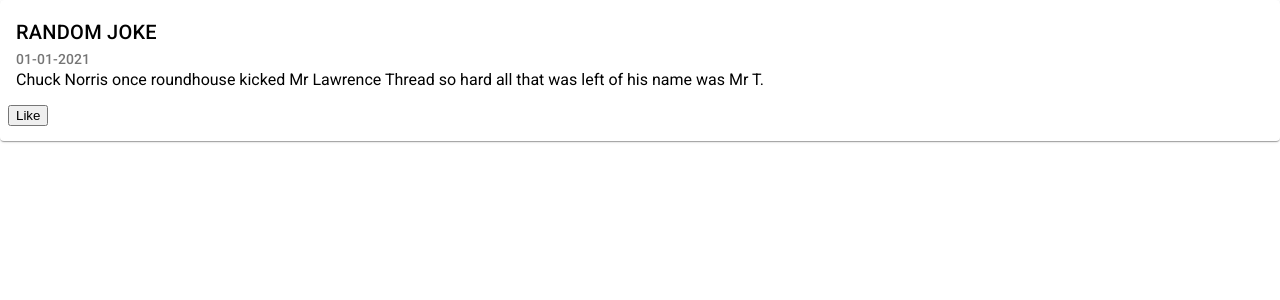
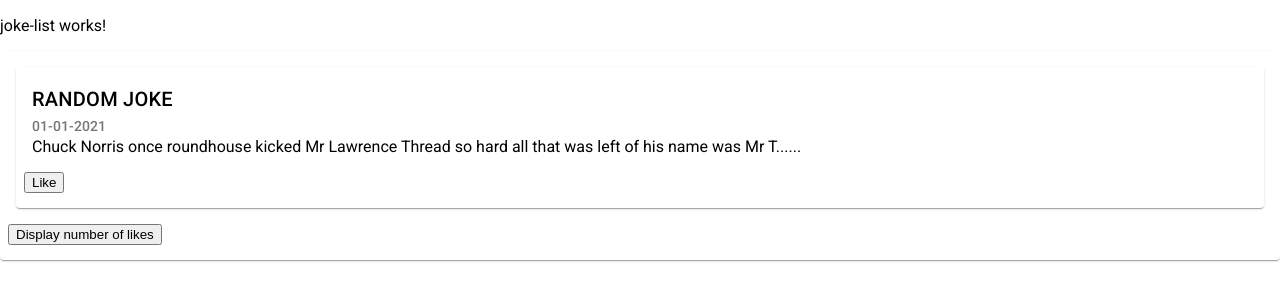
Before and after one commit to buj99/AngularIntermidieteTraining_27_3_2023, an Angular app in the folder chuck-app/: page / in a window 1280 px wide. Shown: the top 300 px of the page. Built offline with nearby package versions, Linux system fonts and the light colour scheme.

Commit message:
Add ViewChild and Standalone component + Pipe

```diff
--- a/chuck-app/src/app/app.component.html
+++ b/chuck-app/src/app/app.component.html
@@ -1 +1,11 @@
-<app-joke-card [joke]="joke" (like)="logLike()"></app-joke-card>
+<app-joke-list></app-joke-list>
+
+
+<mat-card>
+  <mat-card-content>
+    <app-joke-card [joke]="joke" (like)="logLike()"></app-joke-card>
+  </mat-card-content>
+  <mat-card-actions>
+    <button (click)="logLikesNumber()"> Display number of likes </button>
+  </mat-card-actions>
+</mat-card>
--- a/chuck-app/src/app/app.component.ts
+++ b/chuck-app/src/app/app.component.ts
@@ -1,4 +1,5 @@
-import { Component } from '@angular/core';
+import { AfterViewInit, Component, OnChanges, OnInit, SimpleChanges, ViewChild } from '@angular/core';
+import { JokeCardComponent } from './joke-details/joke-card/joke-card.component';
 import { Joke } from './models/joke.model';
 
 @Component({
@@ -6,14 +7,33 @@ import { Joke } from './models/joke.model';
   templateUrl: './app.component.html',
   styleUrls: ['./app.component.scss']
 })
-export class AppComponent {
+export class AppComponent implements OnInit, OnChanges, AfterViewInit {
+  @ViewChild(JokeCardComponent) jokeCardComponent: JokeCardComponent | undefined;
+
   joke = {
     title: 'Random joke',
     content: 'Chuck Norris once roundhouse kicked Mr Lawrence Thread so hard all that was left of his name was Mr T.',
     date: new Date(2022, 0, 1)
   } as Joke;
 
+
+  ngOnInit(): void {
+
+  }
+
+  ngOnChanges(simpleChanges: SimpleChanges): void {
+
+  }
+
+  ngAfterViewInit(): void {
+
+  }
+
   logLike(): void {
     console.log(`Joke ${this.joke.title} was appreciated.`);
   }
+
+  logLikesNumber(): void {
+    console.log(`Joke ${this.joke.title} has ${this.jokeCardComponent?.likeCounter} likes.`);
+  }
 }
--- a/chuck-app/src/app/joke-details/joke-card/joke-card.component.html
+++ b/chuck-app/src/app/joke-details/joke-card/joke-card.component.html
@@ -3,7 +3,7 @@
         <mat-card-title>{{joke?.title | uppercase}}</mat-card-title>
         <mat-card-subtitle>{{joke?.date | date : "dd-MM-YYYY"}}</mat-card-subtitle>
     </mat-card-header>
-    <mat-card-content>{{joke?.content | suffix: "."}}</mat-card-content>
+    <mat-card-content>{{joke?.content | suffix: "." : 5}}</mat-card-content>
     <mat-card-actions>
         <button (click)="onLikeClicked()">Like</button>
     </mat-card-actions>
--- /dev/null
+++ b/chuck-app/src/app/joke-list/joke-list.component.html
@@ -0,0 +1 @@
+<p>joke-list works!</p>
--- a/chuck-app/src/app/joke-details/suffix.pipe.ts
+++ b/chuck-app/src/app/pipes/suffix.pipe.ts
@@ -3,10 +3,11 @@ import { Pipe, PipeTransform } from "@angular/core";
 
 @Pipe({
     name: "suffix",
-    pure: true
+    pure: true,
+    standalone: true
 })
 export class SuffixPipe implements PipeTransform {
     transform(value: string | undefined, suffixName: string, suffixOccurences: number = 1) {
-        return value ?? '' + suffixName.repeat(suffixOccurences);
+        return `${value ?? '' }${suffixName.repeat(suffixOccurences)}`;
     }
 }
```
Also changed, not shown: chuck-app/src/app/app.module.ts (+8 -4 lines), chuck-app/src/app/joke-details/joke-details.module.ts (+4 -4 lines), chuck-app/src/app/joke-list/joke-list.component.ts (added, +13 -0 lines), chuck-app/src/app/joke-list/joke-list.component.scss (added).
